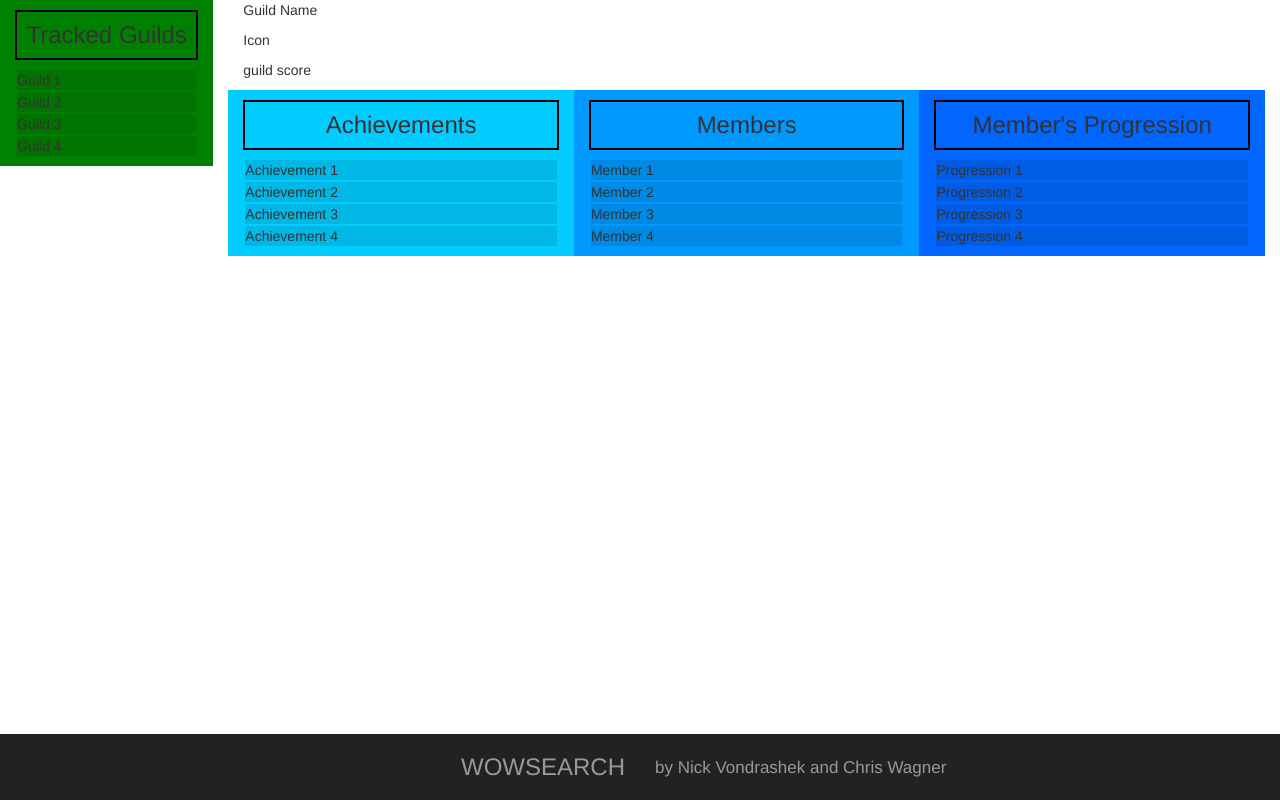
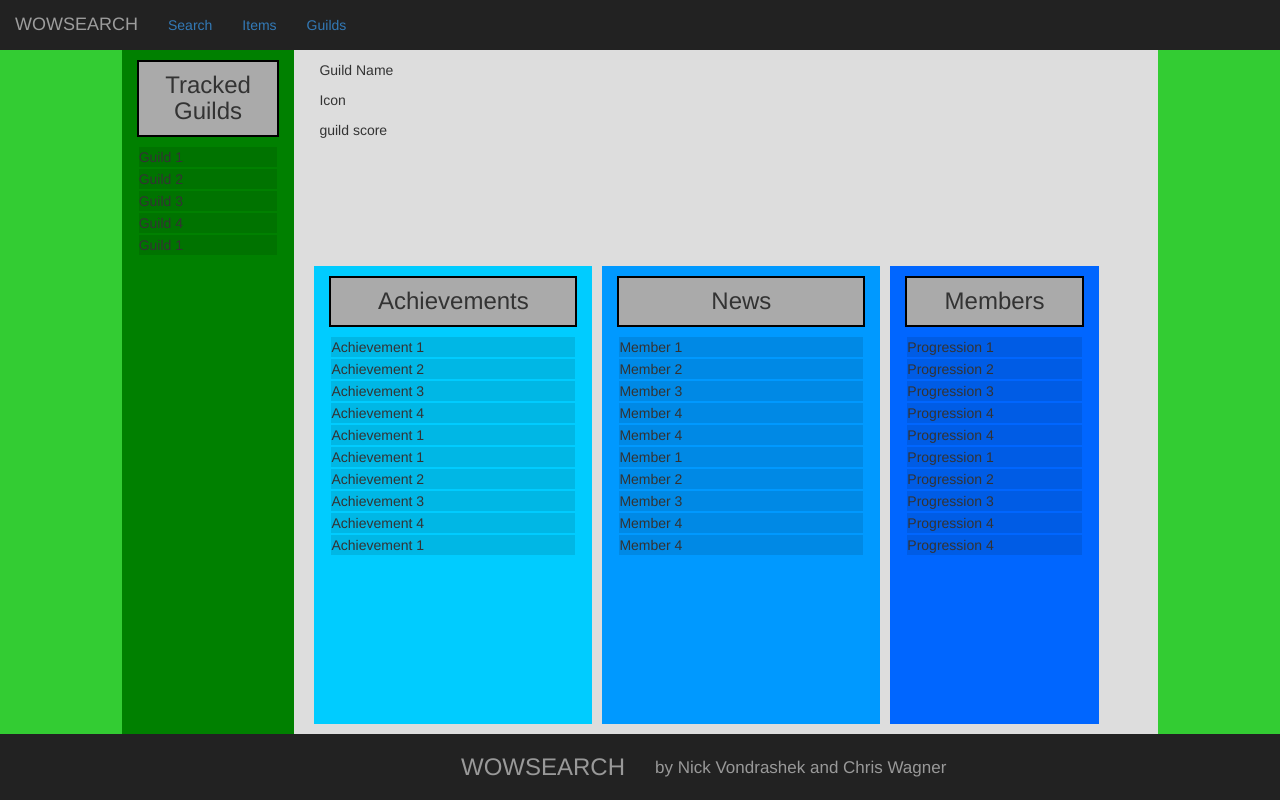
Before and after one commit to lcnv/IntProgFinal, a plain HTML site: page guilds.html in a window 1280 px wide. Drawn offline with nearby package versions, Linux system fonts and the light colour scheme.

Commit message:
Final style

```diff
--- a/guilds.css
+++ b/guilds.css
@@ -5,36 +5,68 @@ ul{
 h3, .h3{
   margin-top:10px;
 }
+html {
+  height: 100%;
+  background:#fff;
+}
+body{
+  height:100%;
+  background:#3c3;
+
+}
+.nav{
+  width:100%;
+  height:50px;
+
+}
+.shell{
+  height:88%;
+  display:table;
+
+}
+.list_shell{
+  height:65%;
+}
 .tg_header{
   border:2px solid black;
   text-align:center;
   margin-top:10px;
   margin-bottom:10px;
+  background:#aaa;
 }
 .tracked_guilds{
   background:green;
   list-style-type:none;
   text-align:left;
+  height:100%;
 }
 .guild_info{
-  background:#fff;
+  background:#ddd;
+  height:100%;
 }
-.selected_guild{
-
+.selected_guild_header{
+  padding:10px;
+  height:30%;
 }
 .achievements{
   background:#0cf;
   text-align:left;
+  height:100%;
+  margin:5px;
 }
 
 .members{
   background:#09f;
   text-align:left;
+  height:100%;
+  margin:5px;
 }
 
 .selected_member{
   background:#06f;
   text-align:left;
+  height:100%;
+  margin:5px;
 }
 .glist_element{
   background:rgba(0,0,0,.1);
--- a/guilds.html
+++ b/guilds.html
@@ -5,6 +5,13 @@
 <link rel="stylesheet" href="guilds.css">
 </head>
 <body>
+<ul class="nav navbar-nav navbar-inverse">
+  <h4 class="navbar-text">WOWSEARCH</h4>
+  <li><a href="/index.html">Search</a></li>
+  <li><a href="/items.html">Items</a></li>
+  <li><a href="/guilds.html">Guilds</a></li>
+</ul>
+<div class="shell col-sm-10 col-sm-offset-1 col-md-10 col-md-offset-1">
 <div class="tracked_guilds col-sm-2 col-md-2">
   <div class="tg_header">
     <h3>Tracked Guilds</h3>
@@ -14,12 +21,15 @@
     <li class="glist_element">Guild 2</li>
     <li class="glist_element">Guild 3</li>
     <li class="glist_element">Guild 4</li>
+    <li class="glist_element">Guild 1</li>
   </ul>
 </div>
 <div class="guild_info col-sm-10 col-md-10">
+
     <div class="selected_guild_header col-sm-12 col-md-12">
       <p>Guild Name</p><p>Icon</p><p>guild score</p>
     </div>
+  <div class="list_shell">
     <div class="achievements col-sm-4 col-md-4">
       <div class="tg_header">
 	<h3>Achievements</h3>
@@ -29,31 +39,50 @@
 	<li class="glist_element">Achievement 2</li>
 	<li class="glist_element">Achievement 3</li>
 	<li class="glist_element">Achievement 4</li>
+	<li class="glist_element">Achievement 1</li>
+	<li class="glist_element">Achievement 1</li>
+	<li class="glist_element">Achievement 2</li>
+	<li class="glist_element">Achievement 3</li>
+	<li class="glist_element">Achievement 4</li>
+	<li class="glist_element">Achievement 1</li>
       </ul>
     </div>
     <div class="members col-sm-4 col-md-4">
       <div class="tg_header">
-      <h3>Members</h3>
+	<h3>News</h3>
       </div>
       <ul>
 	<li class="glist_element">Member 1</li>
 	<li class="glist_element">Member 2</li>
 	<li class="glist_element">Member 3</li>
 	<li class="glist_element">Member 4</li>
+	<li class="glist_element">Member 4</li>
+	<li class="glist_element">Member 1</li>
+	<li class="glist_element">Member 2</li>
+	<li class="glist_element">Member 3</li>
+	<li class="glist_element">Member 4</li>
+	<li class="glist_element">Member 4</li>
       </ul>
     </div>
-  <div class="selected_member col-sm-4 col-md-4">
+    <div class="selected_member col-sm-3 col-md-3">
       <div class="tg_header">
-      <h3>Member's Progression</h3>
+	<h3>Members</h3>
       </div>
       <ul>
 	<li class="glist_element">Progression 1</li>
 	<li class="glist_element">Progression 2</li>
 	<li class="glist_element">Progression 3</li>
 	<li class="glist_element">Progression 4</li>
+	<li class="glist_element">Progression 4</li>
+	<li class="glist_element">Progression 1</li>
+	<li class="glist_element">Progression 2</li>
+	<li class="glist_element">Progression 3</li>
+	<li class="glist_element">Progression 4</li>
+	<li class="glist_element">Progression 4</li>
       </ul>
     </div>
-
+  </div>
+</div>
 </div>
 <div class="footer">
   <div class="container">
--- a/index.css
+++ b/index.css
@@ -1,13 +1,26 @@
 
-
+html {
+  height: 100%;
+  background:#fff;
+}
+body{
+  height:100%;
+  background:rgb(134,0,134);
+  font-size:15px;
+}
 .nav{
   width:100%;
+}
+.shell{
+  height:88%;
+
 }
 .header{
 
 }
 .item_search{
   background:#aaa;
+  height:100%;
 }
 .item_header{
 
@@ -26,6 +39,7 @@
 }
 .guild_search{
   background:#bbb;
+  height:100%;
 }
 .guild_header{
 
--- a/items.css
+++ b/items.css
@@ -1,3 +1,6 @@
+* {
+  margin: 0;
+}
 ul{
   list-style-type:none;
   padding-left:0px;
@@ -11,7 +14,18 @@ body{
   height:100%;
   background:rgb(134,0,0);
 }
+/*.wrap {
+  min-height: 100%;
+  margin-bottom: -66px;
+}*/
+/*.wrap:after {
+  content: "";
+  display: block;
+}
+.wrap:after {
 
+  height: 66px;
+}*/
 
 .nav{
   width:100%;
@@ -19,7 +33,7 @@ body{
 
 }
 .shell{
-  height:85%;
+  height:88%;
 
 }
 .item_list{
@@ -62,6 +76,7 @@ body{
   position:fixed;
   bottom:0px;
   width:100%;
+  height:66px;
 
 }
 .name{
```
Also changed, not shown: index.html (+4 -3 lines), items.html (+3 -2 lines). Lines whose indentation alone changed are shown as unchanged.
